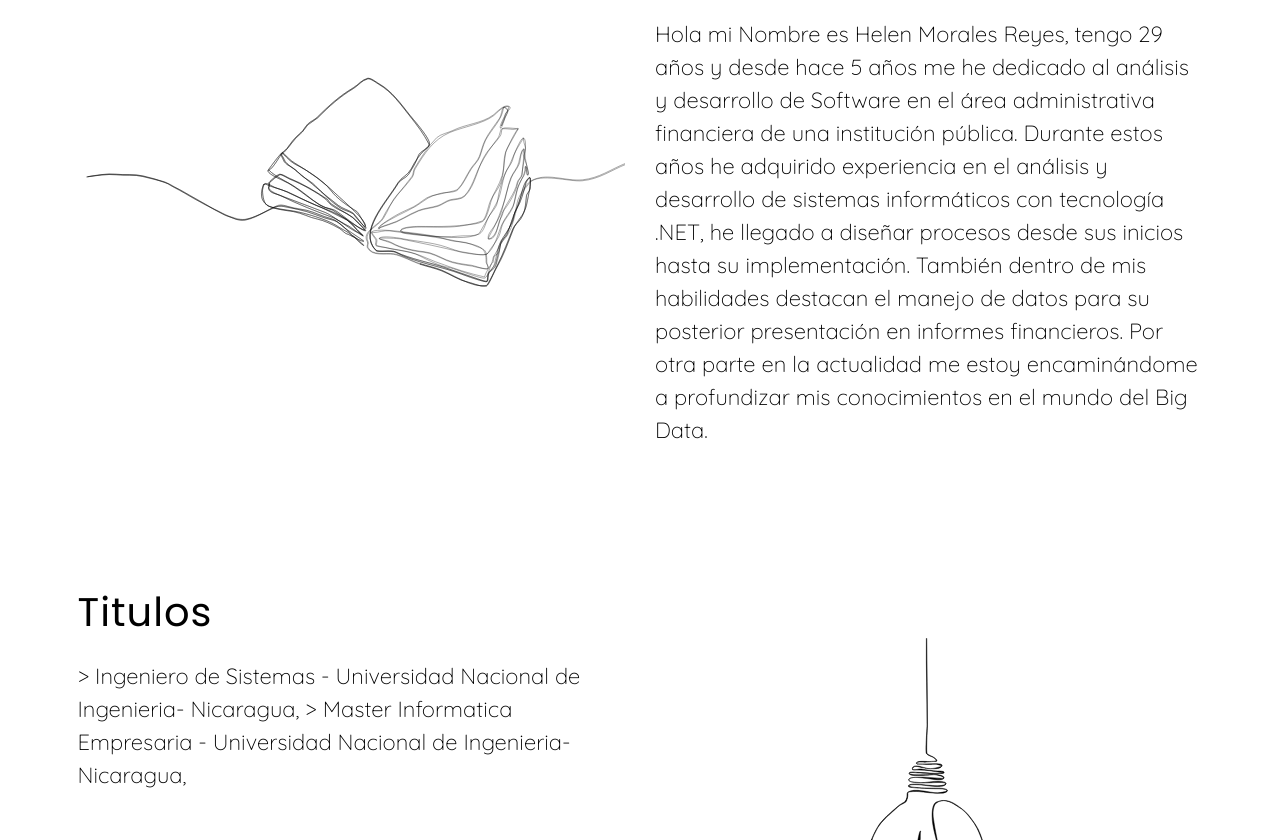
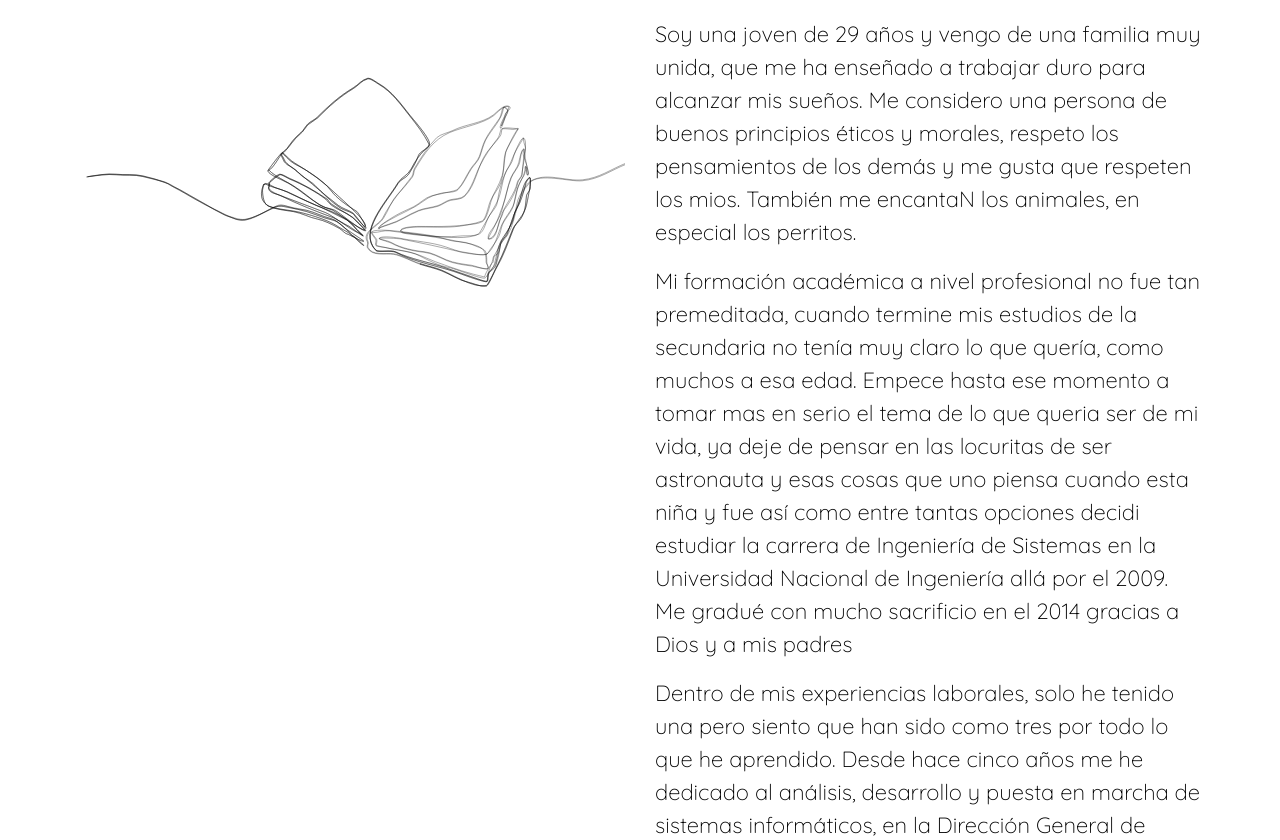
Before and after one commit to HelenMor/Portafolio, a plain HTML site: page about.html in a window 1280 px wide. Shown: the part 172-1012 px from the top of the page. Drawn offline with nearby package versions, Linux system fonts and the light colour scheme.

Commit message:
cambios en about index portafolio

```diff
--- a/about.html
+++ b/about.html
@@ -67,17 +67,31 @@
             <div class="col-sm-12 col-lg-6">
                 <h1>Acerca de Mi</h1>
                 <br/>
-                <p>
-                    Hola mi Nombre es Helen Morales Reyes, tengo 29 años y desde hace 5 años me he dedicado al análisis y
-                    desarrollo de Software  en el área administrativa financiera de una institución pública.
 
-                    Durante estos años he adquirido experiencia en el análisis y desarrollo de sistemas informáticos con tecnología .NET, he
-                    llegado a diseñar procesos desde sus inicios hasta su implementación. También dentro de mis habilidades destacan el manejo
-                    de datos  para su posterior presentación en informes financieros.
+                <p>  Soy una joven de 29 años y vengo de una familia muy unida, que me ha enseñado a trabajar duro para alcanzar mis sueños.
+                     Me considero una persona de buenos principios éticos y morales, respeto los pensamientos de los demás y me gusta que respeten los mios.
+                     También me encantaN los animales, en especial los perritos.</p>
 
-                    Por otra parte en la actualidad me estoy encaminándome a profundizar mis conocimientos en el mundo del Big Data.
+                <p> Mi formación académica a nivel profesional no fue tan premeditada, cuando termine mis estudios de la secundaria no  tenía muy claro lo que quería, como muchos a esa edad.
+                    Empece hasta ese momento a tomar mas en serio el tema de lo que queria ser de mi vida, ya deje de pensar en las locuritas de ser astronauta y esas cosas que uno piensa cuando esta niña
+                    y fue así como entre tantas opciones decidi estudiar la carrera de Ingeniería de Sistemas en la Universidad Nacional de Ingeniería allá por el 2009.
+                    Me gradué con mucho sacrificio en el 2014 gracias a Dios y a mis padres </p>
 
-                </p>
+
+                <p> Dentro de mis experiencias laborales, solo he tenido una pero siento que han sido como tres por todo lo que he aprendido. Desde hace cinco años me he dedicado
+                    al análisis, desarrollo y puesta en marcha de sistemas informáticos, en la Dirección General de Ingresos y me centro en las tecnologías de .NET y JavaScript.
+
+                    Sin embargo como menciono al inicio, he adquirido mucha experiencia no solo con tecnologías actuales, he aprendido a programar en un lenguaje llamado Natural ONE,
+                    ya que uno de los sistemas más grande que damos soporte se encuentra desarrollado en ese lenguaje. También he trabajado con base de datos sQL, MySQL y adabas en la parte de almacenamiento de los datos.
+
+                    En la actualidad con mi equipo estamos trabajando con la migración del sistema de recursos humanos, el cual se está desarrollando en asp.net, su arquitectura esta diseñada en N capas
+                    enfocada al dominio, utilizamos patrón de repositorio con su inyección de dependencias y el acceso a datos a través de Entity Framework el cual nos permite almacenar y acceder a los datos.
+
+                    La experiencia que he adquirido en este camino de aprendizaje me ha enseñado a crecer e ir aprendiendo cada día cosas nuevas y enriquecer mis conocimientos.
+                 </p>
+
+
+
 
             </div>
         </div>
@@ -90,8 +104,11 @@
                 <h2>Titulos</h2>
                 <br/>
                 <p>
-                   > Ingeniero de Sistemas - Universidad Nacional de Ingenieria- Nicaragua,
-                   > Master Informatica Empresaria - Universidad Nacional de Ingenieria- Nicaragua,
+                   > Ingeniero de Sistemas - Universidad Nacional de Ingenieria- Nicaragua.
+                   > Master Informatica Empresaria - Universidad Nacional de Ingenieria- Nicaragua.
+                   > Seminario de coaching ejecutivo y team building – Universidad Nacional de Ingeniería.
+                   > Desarrollo de Apps Web -MVC 5 - Tecnasa.
+                   > Power BI básico – Universidad Nacional de Ingeniería
 
                 </p>
 
```
Also changed, not shown: index.html (+2 -2 lines), portafolio.html (+29 -2 lines), assets/image/tecnologias.PNG (added), 1 other file.
